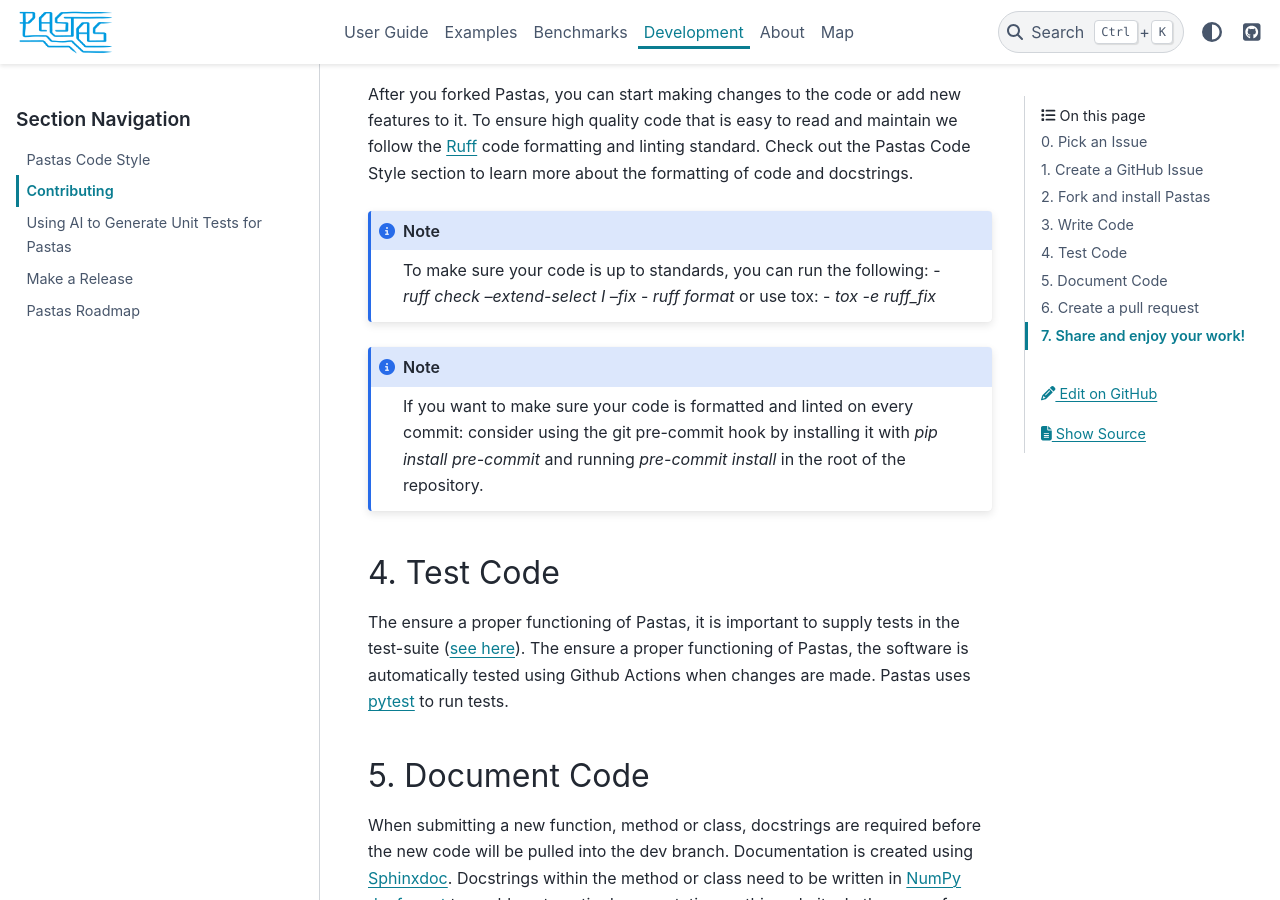
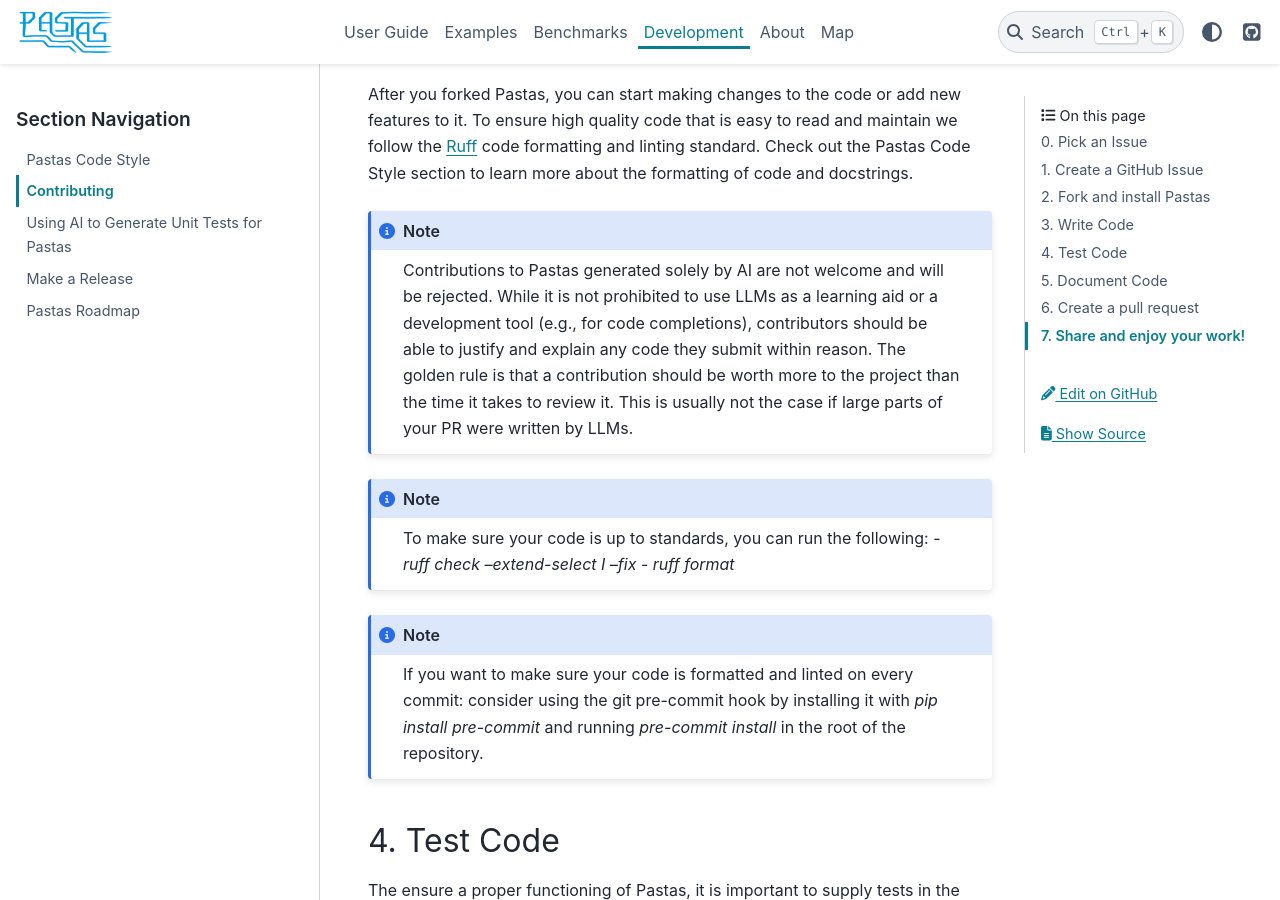
Before and after one commit to pastas/pastas, a Sphinx documentation site: the page built from doc/developers/contributing.rst, in a window 1280 px wide and 900 px high, scrolled down 1617 px. Built offline with Sphinx 7.4.7 and the PyData theme 0.15.4, drawn with Linux system fonts in a browser that asks for light colours; pages that are not in the unit, such as notebooks, are missing from menus.

Commit message:
Update contribution guidelines for AI usage (#1375)
Co-authored-by: Raoul Collenteur <raoulcollenteur@gmail.com>

```diff
--- a/doc/developers/contributing.rst
+++ b/doc/developers/contributing.rst
@@ -61,11 +61,18 @@
 more about the formatting of code and docstrings.
 
 .. note::
+    Contributions to Pastas generated solely by AI are not welcome and will be
+    rejected. While it is not prohibited to use LLMs as a learning aid or a
+    development tool (e.g., for code completions), contributors should be able
+    to justify and explain any code they submit within reason. The golden rule is
+    that a contribution should be worth more to the project than the time it
+    takes to review it. This is usually not the case if large parts of your PR
+    were written by LLMs.
+
+.. note::
     To make sure your code is up to standards, you can run the following:
     - `ruff check --extend-select I --fix`
     - `ruff format`
-    or use tox:
-    - `tox -e ruff_fix`
 
 .. note::
     If you want to make sure your code is formatted and linted on every commit:
```
Also changed, not shown: .github/CONTRIBUTING.md.
